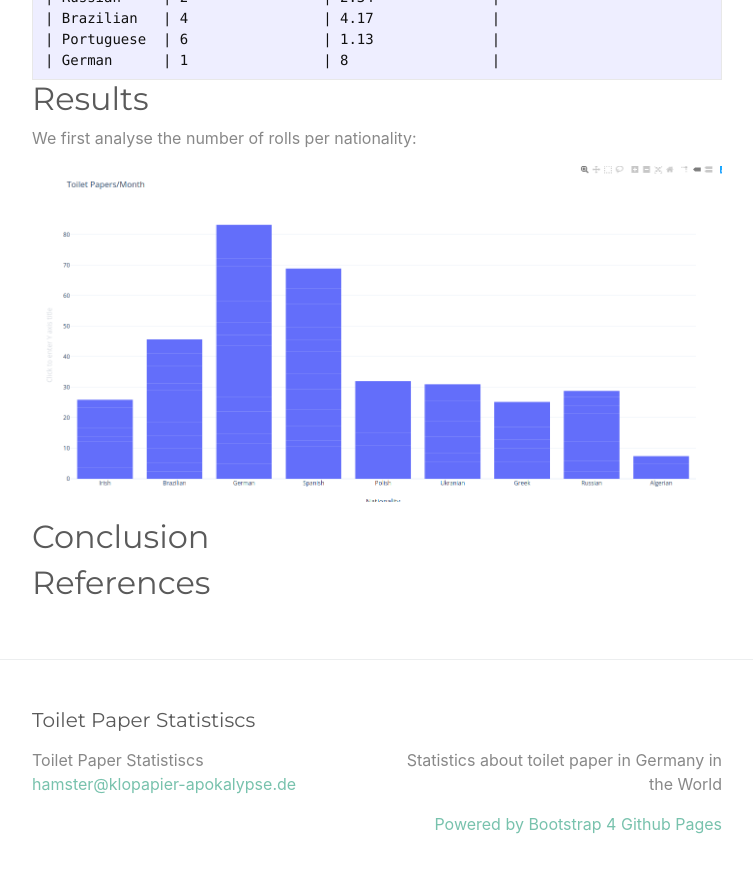
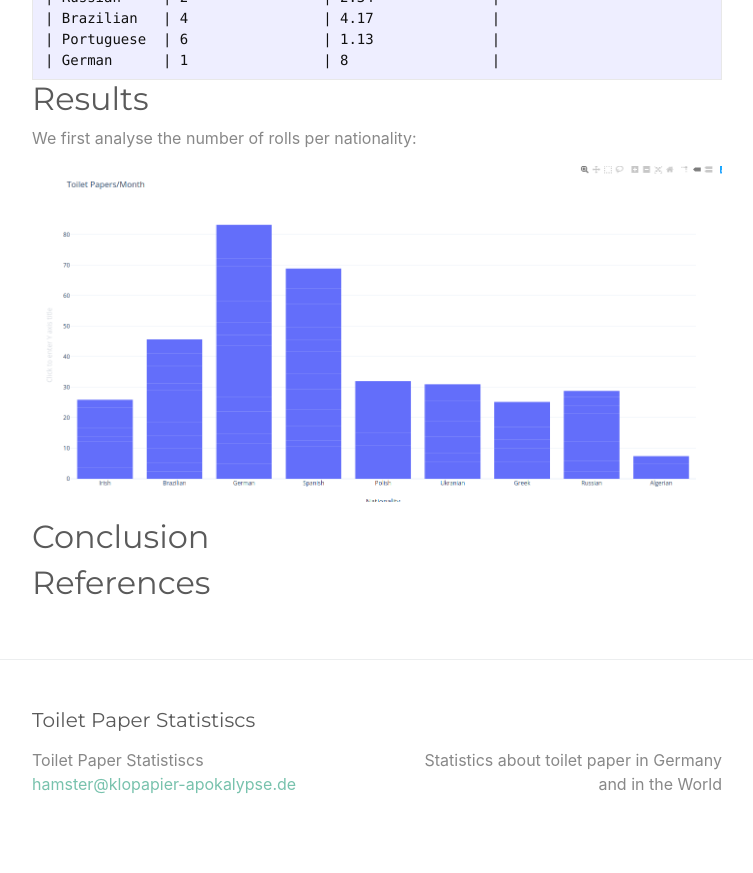
Before and after one commit to vpereira/vpereira.github.com, a Jekyll site: the page built from index.md, in a window 1280 px wide and 900 px high, scrolled down 605 px. Shown: the top 873 px of the window, without its empty margins (263-1016 px from the left). Built offline with Jekyll 4.4.1, drawn with Linux system fonts in a browser that asks for light colours; our own code applies the rules of GitHub Pages for plain Markdown files.

Commit message:
fine-tune config

```diff
--- a/_config.yml
+++ b/_config.yml
@@ -16,7 +16,7 @@
 title: Toilet Paper Statistiscs
 email: "hamster@klopapier-apokalypse.de"
 description: >- # this means to ignore newlines until "baseurl:"
-  Statistics about toilet paper in Germany in the World
+  Statistics about toilet paper in Germany and in the World
 #baseurl: "" # the subpath of your site, e.g. /blog
 #url: "" # the base hostname & protocol for your site, e.g. http://example.com
 #twitter_username: jekyllrb
--- a/_includes/footer.html
+++ b/_includes/footer.html
@@ -28,10 +28,6 @@
 
       <div class="col-sm text-right">
         <p>{{- site.description | escape -}}</p>
-
-        <p>
-          <a href="https://nicolas-van.github.io/bootstrap-4-github-pages/">Powered by Bootstrap 4 Github Pages</a>
-        </p>
       </div>
 
     </div>
```
